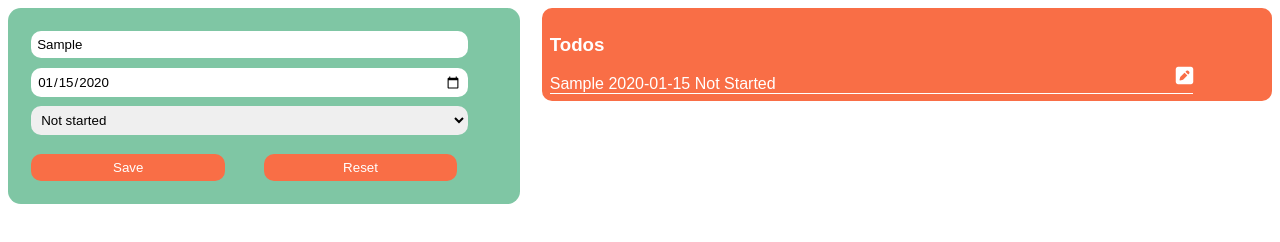
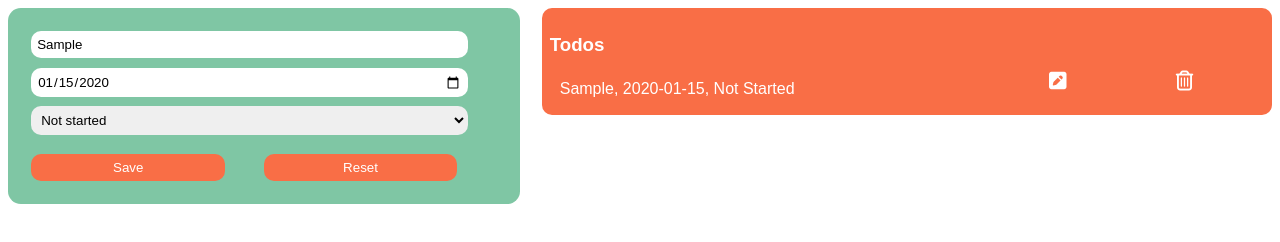
Before and after one commit to Surabhi-T-S/TodoApplication, a plain HTML site: page index.html in a window 1280 px wide. Both pictures are taken after typing "Sample", "2020-01-15" into the empty fields and a click on the input "Save". Drawn offline with Linux system fonts and the light colour scheme.

Commit message:
Added reset and delete function

```diff
--- a/index.html
+++ b/index.html
@@ -48,15 +48,19 @@
             top:-155px;
             left:10px;*/
         }
-        .todo-container{
+        .main-container{
             width:90%;
             display:flex;
             justify-content: space-between;
             justify-items: baseline;
             color:white;
-            border-bottom:1px solid white;
+            padding:5px;
+            margin:5px;
         }
-        .todo-container__task{
+        .todo-container{
+            width:60%;
+        }
+        /*.todo-container__task{
             margin-bottom:1%;
             margin-left:1.5%;
             background-color:white;
@@ -64,7 +68,7 @@
             padding:1%;
             border:1px solid transparent;
             border-radius:10px;
-        }
+        }*/
         .fa{
             color:white;
         }
@@ -82,7 +86,7 @@
                  <option value="Completed">Completed</option>
              </select>
              <input class="form__submit" name="save" type="submit" value="Save">
-             <input class="form__reset" name="reset" type="reset" value="Reset">
+             <input class="form__reset" onclick="reset();" name="reset" type="reset" value="Reset">
             </div>
        </div>
        <div class="todo-list">
--- a/updated.js
+++ b/updated.js
@@ -1,27 +1,37 @@
 let inputs=document.getElementsByClassName("form__input"),
     tasksView=document.getElementsByClassName("todo-list");
 let count=0,currentOperation=0;let updateCount=0;
+localStorage.clear();
 document.getElementsByClassName("form__submit")[0].addEventListener("click",addTask);
 function addTask()
 {  if(currentOperation==0)  // if currentOperation is 0, new task is added
   {
     console.log("start");
-    let editIcon;
-    let todoContainer,jsonObject;
+    let editIcon,deleteIcon;
+    let todoContainer,jsonObject,mainContainer;
     jsonObject={title: inputs[0].value,date:inputs[1].value,status:inputs[2].value};//create a JSON object for storing it in localStorage
     localStorage.setItem("task["+count+"]",JSON.stringify(jsonObject));
-
+    mainContainer=document.createElement("div");
+    mainContainer.dataset.dataId=count;
+    mainContainer.className="main-container";
     todoContainer=document.createElement("div");// todoContainer is container for task display,delete and edit icons
     todoContainer.className="todo-container";
-    todoContainer.dataset.dataId=count;
+
     editIcon=document.createElement("i");
     editIcon.className="fa fa-pencil-square fa-lg";
     editIcon.ariaHidden="true";
-    todoContainer.innerHTML=jsonObject.title+" " + jsonObject.date+" " +jsonObject.status;
-    todoContainer.appendChild(editIcon);
-    tasksView[0].appendChild(todoContainer);// tasksView is container for all tasks
+    deleteIcon=document.createElement("i");
+    deleteIcon.className="fa fa fa-trash-o fa-lg";
+    deleteIcon.ariaHidden="true";
+    todoContainer.innerHTML=jsonObject.title+", " + jsonObject.date+", " +jsonObject.status;
+    /*todoContainer.appendChild(editIcon);
+    todoContainer.appendChild(deleteIcon);*/
+    mainContainer.appendChild(todoContainer);
+    mainContainer.appendChild(editIcon);
+    mainContainer.appendChild(deleteIcon);
+    tasksView[0].appendChild(mainContainer);// tasksView is container for all tasks
     editIcon.addEventListener("click",editThis);
-
+    deleteIcon.addEventListener("click",deleteThis);
     count++; //to get index for future newly added tasks
   }
 }
@@ -43,9 +53,24 @@ function editThis(event){
     console.log(currentItemId + " from updateThis");
     updatedObject={title: inputs[0].value,date:inputs[1].value,status:inputs[2].value};// corresponding local storage is updated
     localStorage.setItem("task["+currentItemId+"]",JSON.stringify(updatedObject));
-    document.getElementsByClassName("todo-container")[currentItemId].firstChild.nodeValue=updatedObject.title +" "+ updatedObject.date+" " +updatedObject.status;
-    console.log(document.getElementsByClassName("todo-container")[currentItemId].firstChild.innerHTML);
+    //document.getElementsByClassName("todo-container")[currentItemId].firstChild.nodeValue=updatedObject.title +" "+ updatedObject.date+" " +updatedObject.status;
+    document.getElementsByClassName("main-container")[currentItemId].firstChild.innerHTML=updatedObject.title+", "+updatedObject.date+", " +updatedObject.status;
+    console.log(document.getElementsByClassName("main-container")[currentItemId].firstChild.innerHTML);
     setTimeout(function(){currentOperation=0;},20000);
     }
   });
 }
+
+function deleteThis(event)
+{
+  let currentItemId=event.target.parentNode.dataset.dataId;
+  document.getElementsByClassName("main-container")[currentItemId].style.display="none";
+  localStorage.removeItem("task["+currentItemId+"]");
+}
+
+function reset(){
+
+  for(let i=0;i<3;i++){
+    inputs[i].value="";
+  }
+}
```
